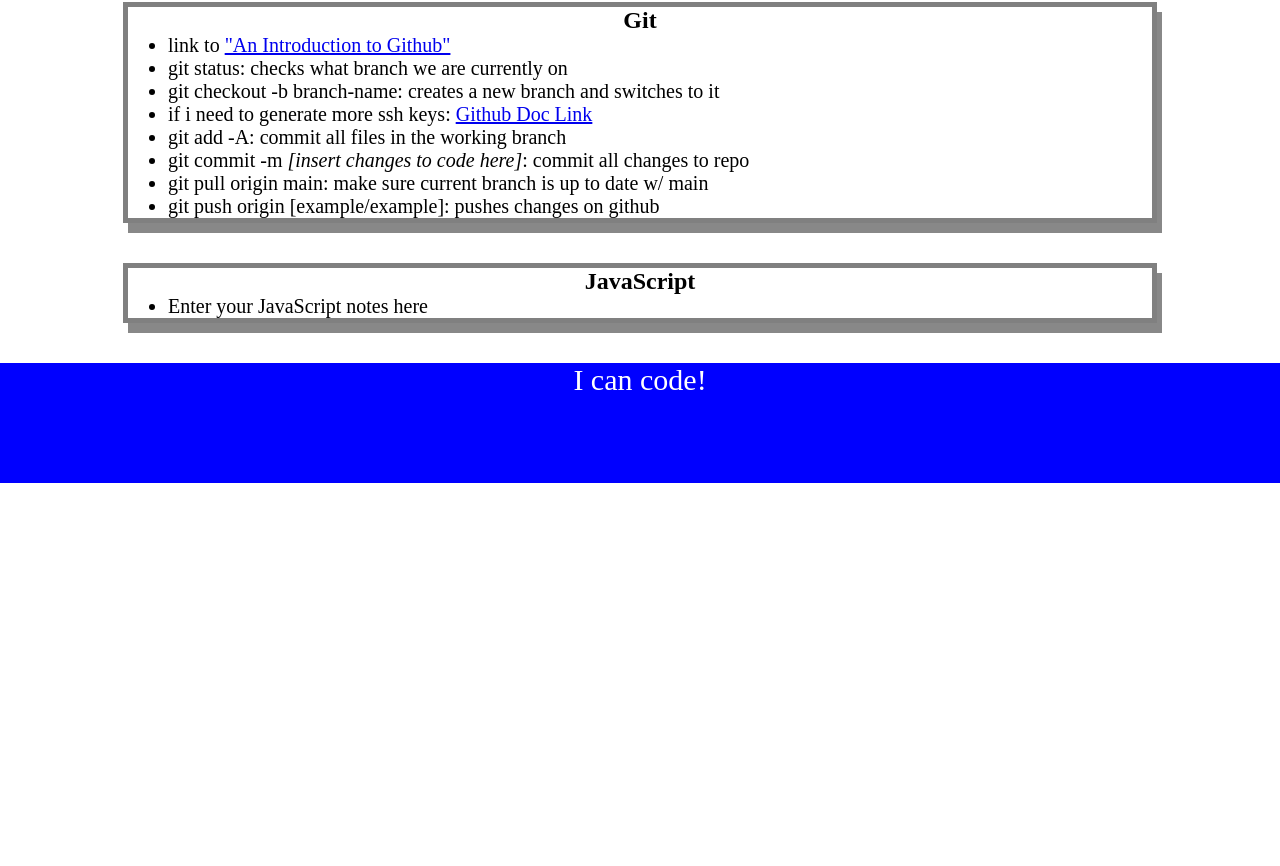
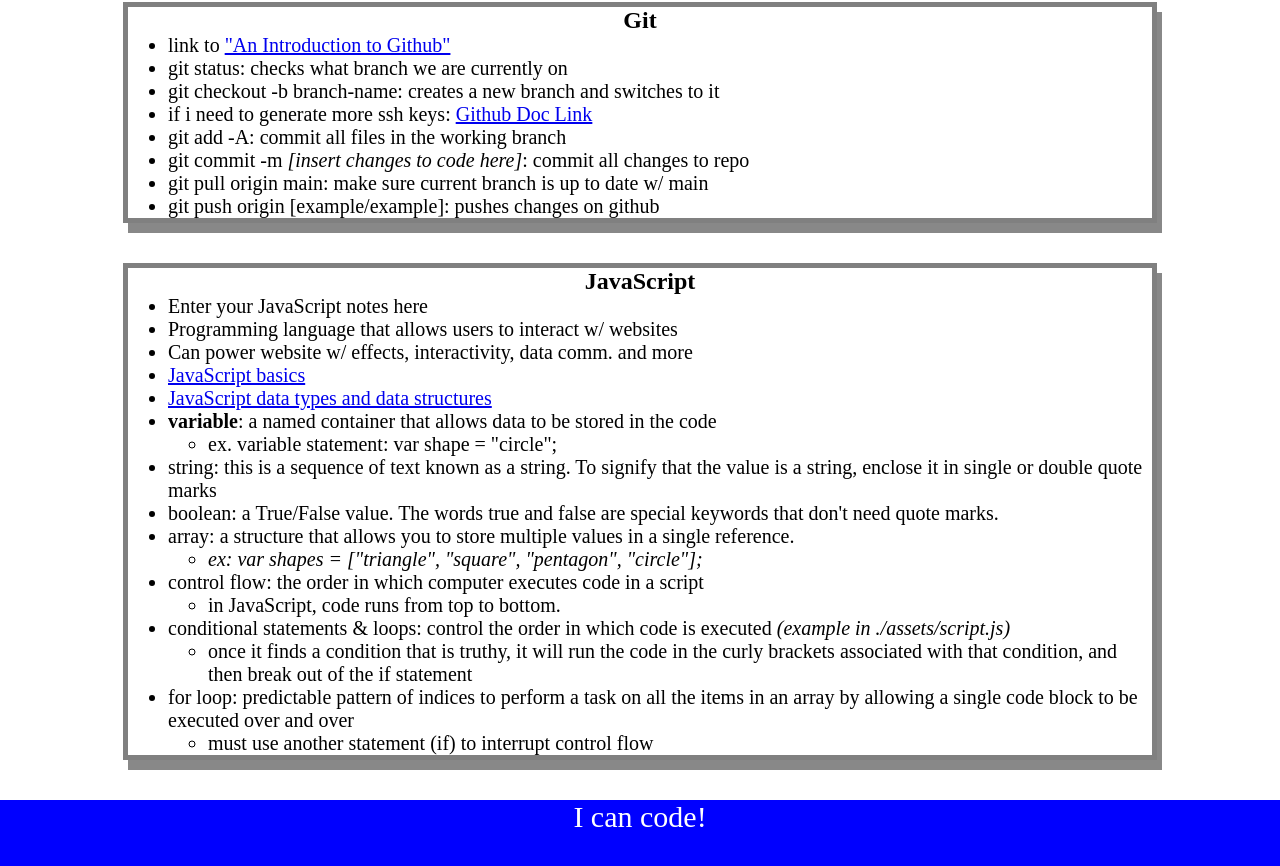
Before and after one commit to epicasino/prework-study-guide, a plain HTML site: page index.html in a window 1280 px wide. Shown: the part 910-1776 px from the top of the page. Before the commit the page ends 1393 px from the top, so only its background shows below. Drawn offline with Linux system fonts and the light colour scheme.

Commit message:
added code for JavaScript

```diff
--- /dev/null
+++ b/assets/script.js
@@ -0,0 +1,70 @@
+
+var topics = ['HTML','CSS','Git','JavaScript'];
+
+for(var x = 0; x < topics.length; x++){
+    console.log(topics[x]);
+}
+
+//COMMENTING OUT OLD CODE
+/*
+if (topic === 'HTML') {
+  console.log("Let's study HTML!");
+}
+else if (topic === 'CSS') {
+  console.log("Let's study CSS!");
+}
+else if (topic === 'Git') {
+  console.log("Let's study Git!");
+}
+else if (topic === 'JavaScript') {
+  console.log("Let's study JavaScript!");
+}
+else {
+  console.log('Please try again!');
+}
+*/
+
+
+//ARRAY EXAMPLE
+var shapes = ["triangle", "square", "pentagon", "circle"];
+            //use open square brackets to indicate array
+
+for(var x = 0; x < shapes.length; x++) {
+    // code block below
+    console.log(shapes[x]);
+   }
+
+//console.log - output a message to web console
+
+
+//CONDITIONAL STATEMENTS & LOOPS//
+
+/*
+
+IF & ELSE IF STATEMENT EXAMPLES
+if (condition) {
+ // block of code to be executed if condition is truthy (more info on truthy: https://developer.mozilla.org/en-US/docs/Glossary/Truthy)
+}
+
+if (first condition) {
+   // block of code to be executed if first condition is truthy
+} else if (second condition) {
+   // block of code to be executed if second condition is truthy
+}
+
+*/
+
+/*
+FOR LOOP STATEMENT EX.
+
+1. first statement determines the starting point for our loop
+    var x = 0;
+
+2. second statement is the condition
+    x < shapes.length;
+                ^ length is array property to allow loop to execute one time for each item in array
+
+3. final statement is what allows the array to iterate over each item
+    x++ (shortcut of writing x+1)
+
+*/
--- a/index.html
+++ b/index.html
@@ -6,6 +6,7 @@
     <meta http-equiv="X-UA-Compatible" content="IE=edge" />
     <meta name="viewport" content="width=device-width, initial-scale=1.0" />
     <link rel="stylesheet" href="./assets/style.css">
+    <link rel="javascript" href="./assets/script.js">
     <title>Prework Study Guide</title>
   </head>
 
@@ -16,6 +17,7 @@
       <img
       src="./assets/bowtie-cat.png"
       alt="Profile image of cat wearing a bow tie." />
+      <h2>✨ Open the Console to See What's Happening ✨</h2>
     </header>
 
     <main>
@@ -29,8 +31,7 @@
           <li>The head element contains information about the webpage.</li>
           <li>The body element represents the visible content shown to the user.</li>
           <li>
-            W3 Link to HTML meta tag:
-            <a href="https://www.w3schools.com/tags/tag_meta.asp">https://www.w3schools.com/tags/tag_meta.asp</a>
+            <a href="https://www.w3schools.com/tags/tag_meta.asp">W3 Link to HTML meta tag: </a>
           </li>
           <li>&lt;!-- add comment in html --&gt; or /* add comment in html */</li>
         </ul>
@@ -99,6 +100,41 @@
         <h2>JavaScript</h2>
         <ul>
           <li>Enter your JavaScript notes here</li>
+          <li>Programming language that allows users to interact w/ websites</li>
+          <li>Can power website w/ effects, interactivity, data comm. and more</li>
+          <li><a href="https://developer.mozilla.org/en-US/docs/Learn/Getting_started_with_the_web/JavaScript_basics">JavaScript basics</a></li>
+          <li><a href="https://developer.mozilla.org/en-US/docs/Web/JavaScript/Data_structures">JavaScript data types and data structures</a></li>
+          <li><b>variable</b>: a named container that allows data to be stored in the code
+            <ul><li>ex. variable statement: var shape = "circle";</li></ul>
+          </li>
+          <li>string: this is a sequence of text known as a string. To signify that the value is a string, enclose it in single or double quote marks</li>
+          <li>boolean: a True/False value. The words true and false are special keywords that don't need quote marks.</li>
+          <li>array: a structure that allows you to store multiple values in a single reference.
+            <ul>
+              <li><i>ex: var shapes = ["triangle", "square", "pentagon", "circle"];</i></li>
+            </ul>
+          </li>
+          <li>control flow: the order in which computer executes code in a script
+            <ul>
+              <li>
+                in JavaScript, code runs from top to bottom.
+              </li>
+            </ul>
+          </li>
+          <li>conditional statements & loops: control the order in which code is executed <i>(example in ./assets/script.js)</i>
+            <ul>
+              <li>
+                once it finds a condition that is truthy, it will run the code in the curly brackets associated with that condition,
+                and then break out of the if statement
+              </li>
+            </ul>
+          </li>
+          <li>
+            for loop: predictable pattern of indices to perform a task on all the items in an array by allowing a single code block to be executed over and over
+            <ul>
+              <li>must use another statement (if) to interrupt control flow</li>
+            </ul>
+          </li>
         </ul>
       </section>
     </main>
@@ -106,6 +142,6 @@
     <footer>
       <p>I can code!</p>
     </footer>
-
+  <script src="./assets/script.js"></script>
   </body>
 </html>
```
